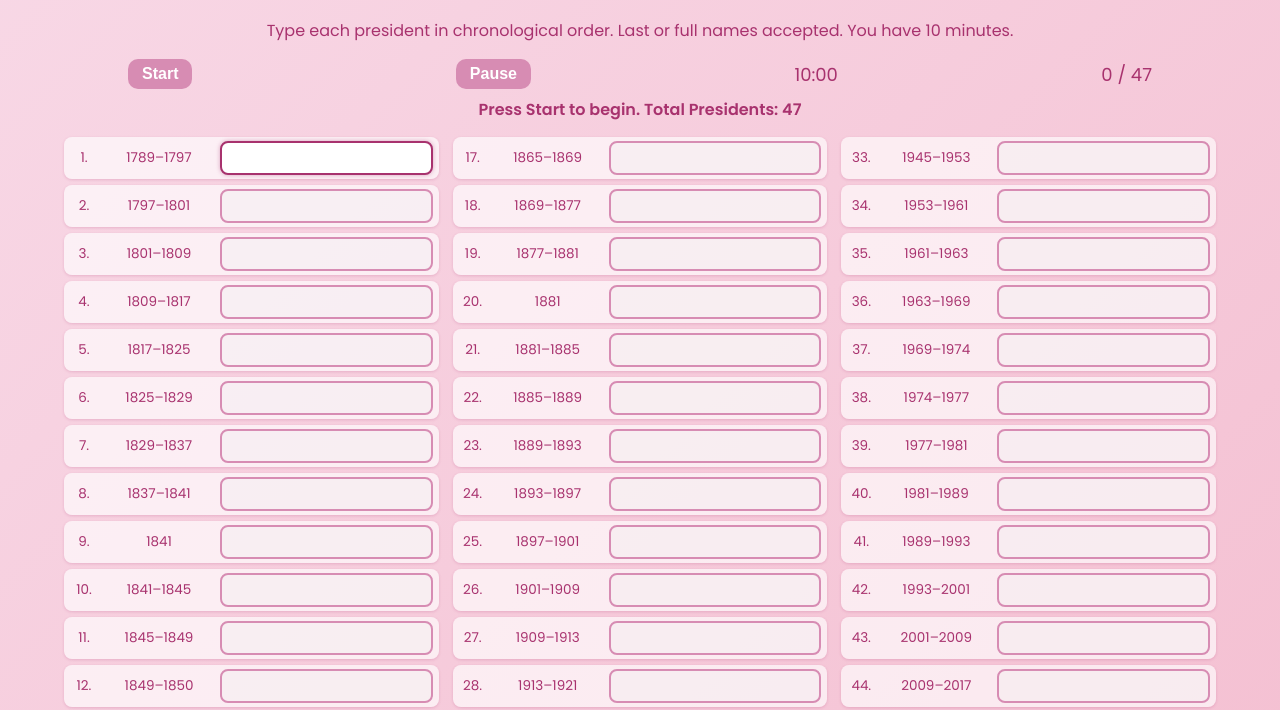
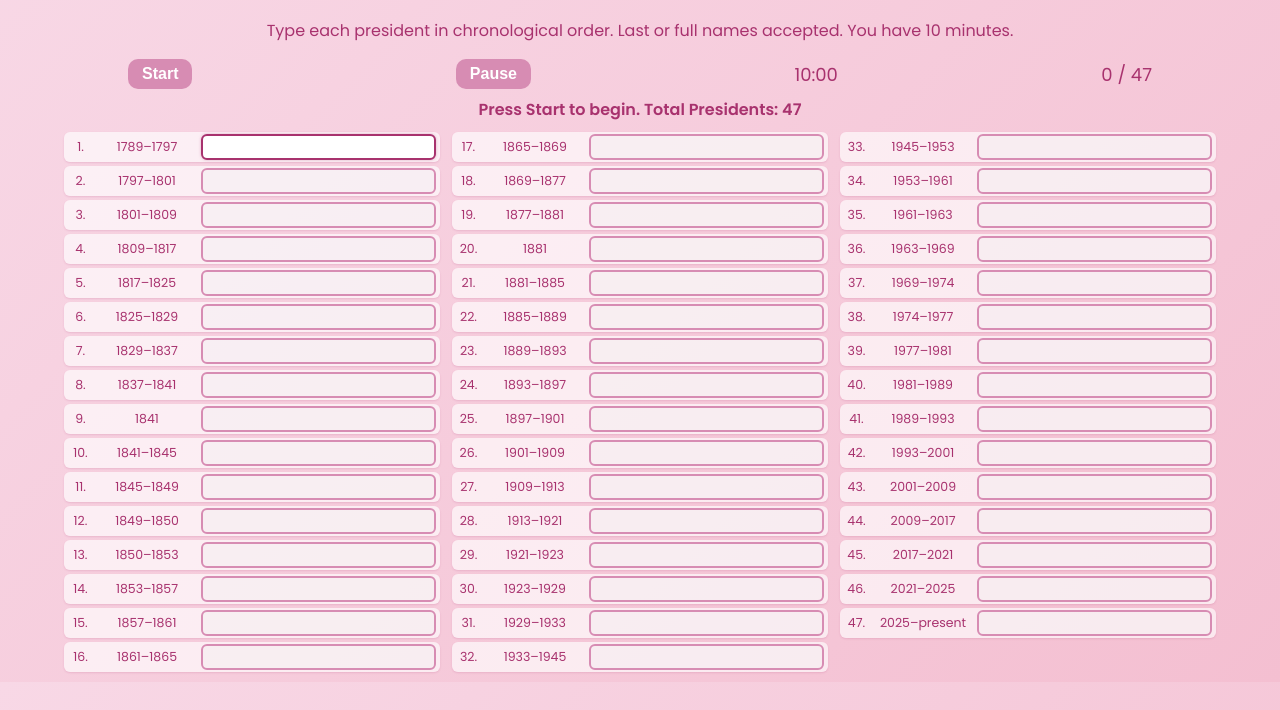
Before and after one commit to kalibyrnes/presidents-order-game, a plain HTML site: page index.html in a window 1280 px wide. Shown: the part 66-776 px from the top of the page. Drawn offline with nearby package versions, Linux system fonts and the light colour scheme.

Commit message:
Update style.css

```diff
--- a/style.css
+++ b/style.css
@@ -61,9 +61,9 @@ h1 {
 /* COLUMN LAYOUT (vertical-first order) */
 .list-container {
   columns: 3;
-  column-gap: 14px;
+  column-gap: 12px;
   width: 90%;
-  margin: 15px auto;
+  margin: 10px auto;
 }
 
 @media (max-width: 600px) {
@@ -78,35 +78,35 @@ h1 {
   .list-container { columns: 3; }
 }
 
-/* Row block */
+/* ROW block - compact height */
 .row {
   display: grid;
-  grid-template-columns: 28px 110px 1fr;
-  gap: 6px;
+  grid-template-columns: 25px 100px 1fr;
+  gap: 4px;
   align-items: center;
-  padding: 4px 6px;
+  padding: 2px 4px;
   background: rgba(255, 255, 255, 0.65);
-  border-radius: 8px;
-  box-shadow: 0 1px 3px rgba(168, 50, 110, 0.2);
-  margin-bottom: 6px;
+  border-radius: 6px;
+  box-shadow: 0 1px 2px rgba(168, 50, 110, 0.15);
+  margin-bottom: 4px;
   break-inside: avoid;
-  font-size: 13.5px;
-  min-height: 28px;
+  font-size: 12.5px;
+  min-height: 20px;
 }
 
-/* Input styling */
+/* Input styling - smaller */
 .answerBox {
-  padding: 3px 6px;
+  padding: 2px 4px;
   border: 2px solid #d78cb3;
-  font-size: 14px;
-  border-radius: 8px;
-  height: 24px;
+  font-size: 12px;
+  border-radius: 6px;
+  height: 18px;
   outline: none;
 }
 
 .answerBox:focus {
   border-color: #a8326e;
-  box-shadow: 0 0 4px rgba(168, 50, 110, 0.4);
+  box-shadow: 0 0 3px rgba(168, 50, 110, 0.35);
 }
 
 .answerBox.correct {
```
